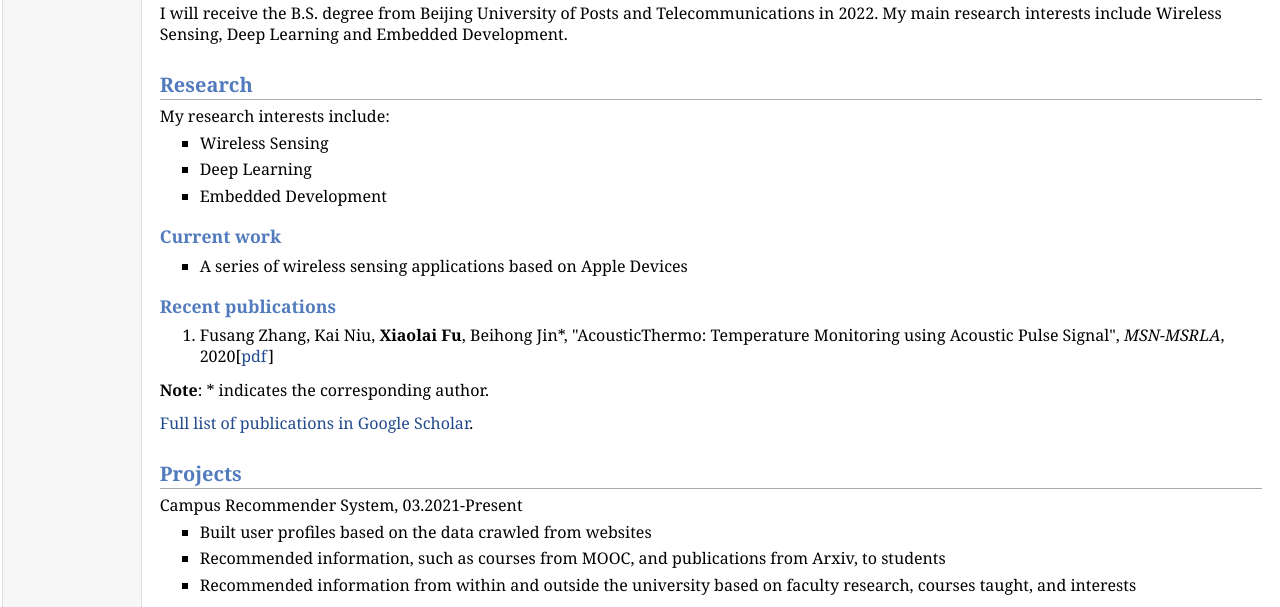
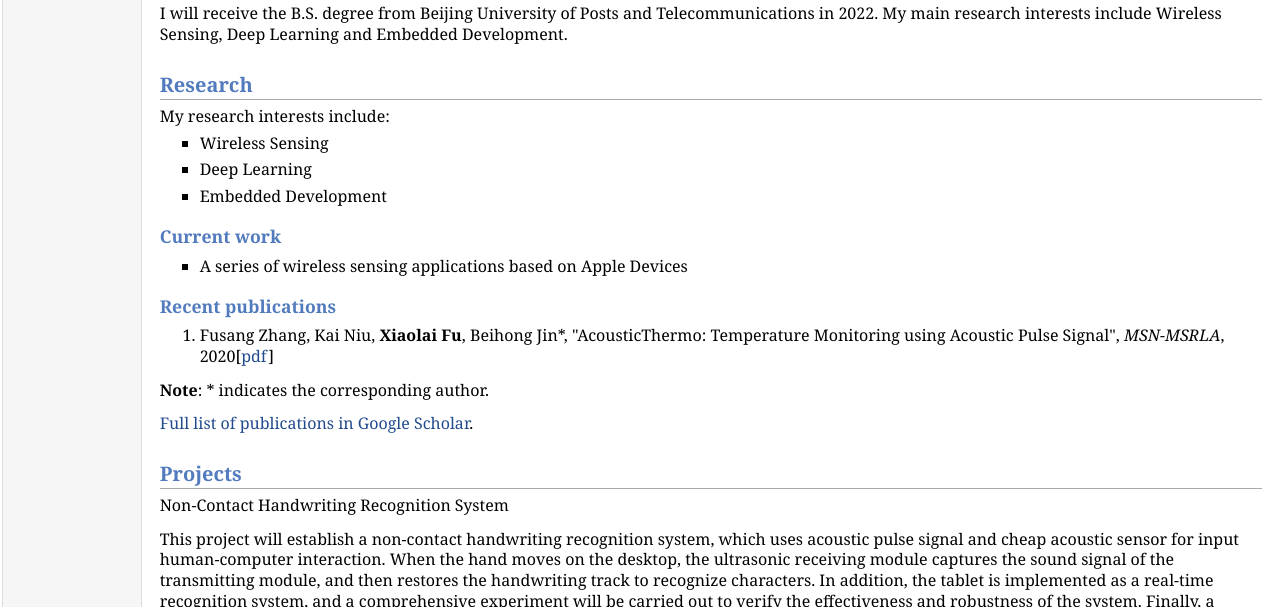
Before and after one commit to Shaw-Fu/Shaw-Fu.github.io, a plain HTML site: page index.html in a window 1280 px wide. Shown: the part 325-932 px from the top of the page. Drawn offline with Linux system fonts and the light colour scheme.

Commit message:
Update index.html

```diff
--- a/index.html
+++ b/index.html
@@ -58,15 +58,8 @@ E-mail: <a href="mailto:xiaolaifu@bupt.edu.cn">xiaolaifu@bupt.edu.cn</a></p>
 <p><b>Note</b>: * indicates the corresponding author.</p>
 <p><a href="https://scholar.google.com.hk/citations?user=7SFmlHQAAAAJ&hl=zh-CN">Full list of publications in Google Scholar</a>.</p>
 <h2>Projects</h2>
-<p>Campus Recommender System, 03.2021-Present</p>
-<ul>
-<li><p>Built user profiles based on the data crawled from websites</p>
-</li>
-<li><p>Recommended information, such as courses from MOOC, and publications from Arxiv, to students</p>
-</li>
-<li><p>Recommended information from within and outside the university based on faculty research, courses taught, and interests</p>
-</li>
-</ul>
+<p>Non-Contact Handwriting Recognition System</p>
+<p>This project will establish a non-contact handwriting recognition system, which uses acoustic pulse signal and cheap acoustic sensor for input human-computer interaction. When the hand moves on the desktop, the ultrasonic receiving module captures the sound signal of the transmitting module, and then restores the handwriting track to recognize characters. In addition, the tablet is implemented as a real-time recognition system, and a comprehensive experiment will be carried out to verify the effectiveness and robustness of the system. Finally, a contactless handwriting recognition system which can be used in practical application is established.</p>
 <h2>Education</h2>
 <h3>Honors</h3>
 <ul>
```
